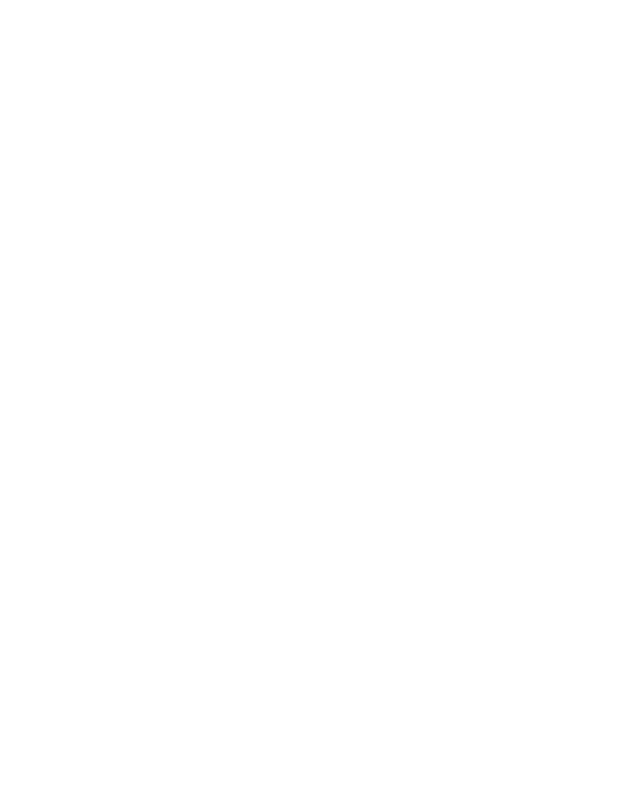
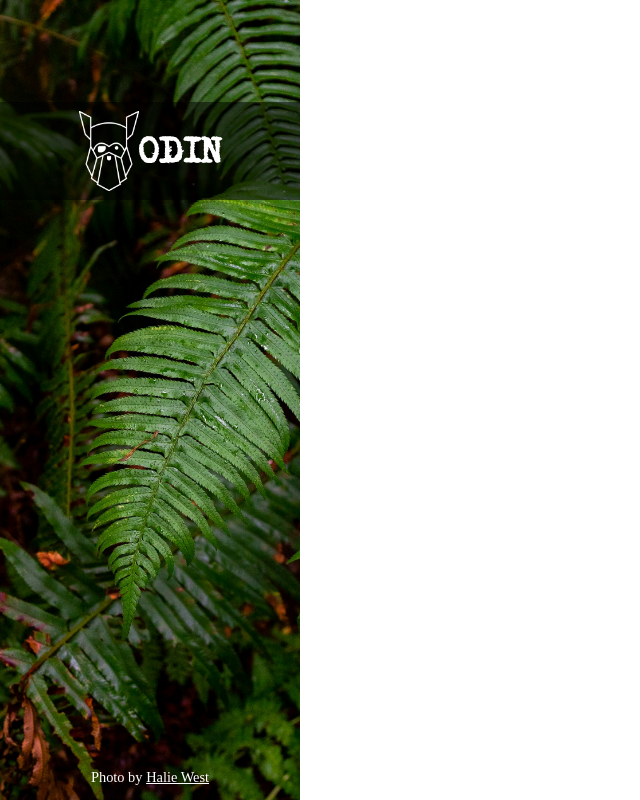
Before and after one commit to WhispererX/odin-sign-up-form, a plain HTML site: page index.html in a window 1280 px wide. Shown: the whole page, without its empty margins (0-640 px from the left). Drawn offline with Linux system fonts and the light colour scheme.

Commit message:
Add sidebar

```diff
--- a/index.html
+++ b/index.html
@@ -1,12 +1,20 @@
 <!DOCTYPE html>
 <html lang="en">
-<head>
-    <meta charset="UTF-8">
-    <meta name="viewport" content="width=device-width, initial-scale=1.0">
-    <title>Document</title>
-    <link rel="stylesheet" href="style.css">
-</head>
-<body>
-
-</body>
+  <head>
+    <meta charset="UTF-8" />
+    <meta name="viewport" content="width=device-width, initial-scale=1.0" />
+    <title>Sign-up Form</title>
+    <link rel="stylesheet" href="style.css" />
+  </head>
+  <body>
+    <div class="sidebar">
+      <div class="logo-container">
+        <div class="logo">
+            <img class="logo-img" src="./assets/img/odin-logo.png" alt="Odin Logo" width="60" />
+            <h1 class="logo-title">ODIN</h1>
+        </div>
+      </div>
+      <p class="credits">Photo by <a href="https://unsplash.com/@haliewestphoto">Halie West</a></p>
+    </div>
+  </body>
 </html>
--- a/style.css
+++ b/style.css
@@ -10,4 +10,53 @@
   --accent-color: #596d48;
   --border-color: #e5e7eb;
   --outline-color: cornflowerblue;
+
+  --top-part: 200px;
 }
+
+body {
+  margin: 0;
+  padding: 0;
+  box-sizing: border-box;
+  min-height: 100vh;
+}
+
+.sidebar {
+  display: flex;
+  flex-direction: column;
+  justify-content: space-between;
+  width: 300px;
+  height: 100vh;
+  background: url('/assets/img/background.jpg') no-repeat;
+  background-size: cover;
+}
+
+.logo-container {
+  display: flex;
+  align-items: flex-end;
+  height: var(--top-part);
+}
+
+.logo {
+  display: flex;
+  justify-content: center;
+  align-items: center;
+  width: 100%;
+  background-color: rgba(0, 0, 0, 0.5);
+  padding: 8px;
+}
+
+.logo-title {
+  color: white;
+  font-family: typewriter;
+}
+
+.credits {
+  color: white;
+  font-size: .9rem;
+  text-align: center;
+}
+
+.credits a {
+  color: inherit;
+}
```
